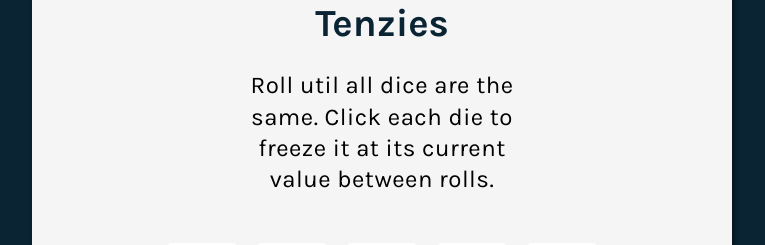
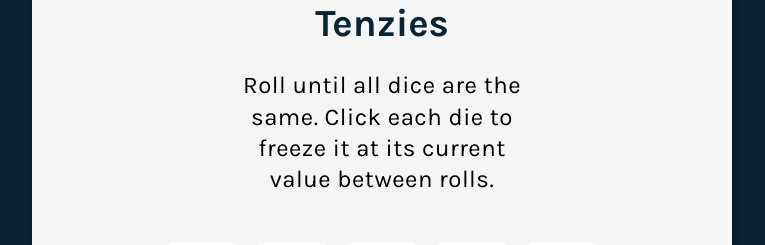
Before and after one commit to oliwierPosiakow/tenziesReact, a React (Vite) app: page / in a window 1280 px wide. Shown: the part 127-372 px from the top of the page, without its empty margins (258-1023 px from the left). Built offline with nearby package versions, Linux system fonts and the light colour scheme.

Commit message:
Update App.jsx

```diff
--- a/src/components/App.jsx
+++ b/src/components/App.jsx
@@ -83,7 +83,7 @@
         {tenzies && <Confetti />}
         <h1 className="title">Tenzies</h1>
         <div className="info">
-          <p>Roll util all dice are the same. Click each die to freeze it at its current value between rolls.</p>
+          <p>Roll until all dice are the same. Click each die to freeze it at its current value between rolls.</p>
           <p className="best-run" style={bestStyles}>Best run: {JSON.parse(localStorage.getItem('bestRun'))} rolls</p>
         </div>
         <div className="dice--container">
```
